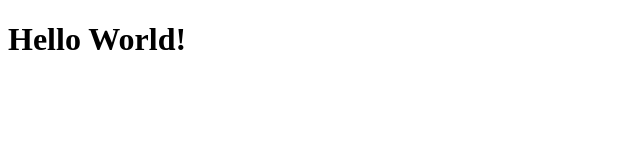
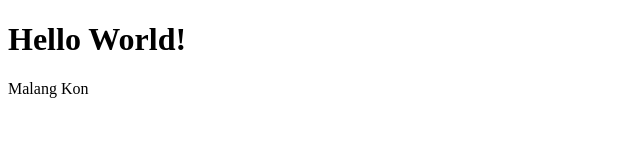
Before and after one commit to MFMFaisal/Website, a plain HTML site: page index.html in a window 1280 px wide. Shown: the whole page, without its empty margins (0-640 px from the left). Drawn offline with Linux system fonts and the light colour scheme.

Commit message:
Add paragraph with text 'Malang Kon' to index.html

```diff
--- a/index.html
+++ b/index.html
@@ -5,5 +5,8 @@
 </head>
 <body>
   <h1>Hello World!</h1>
+  <p>
+    Malang Kon
+  </p>
 </body>
 </html>
```
